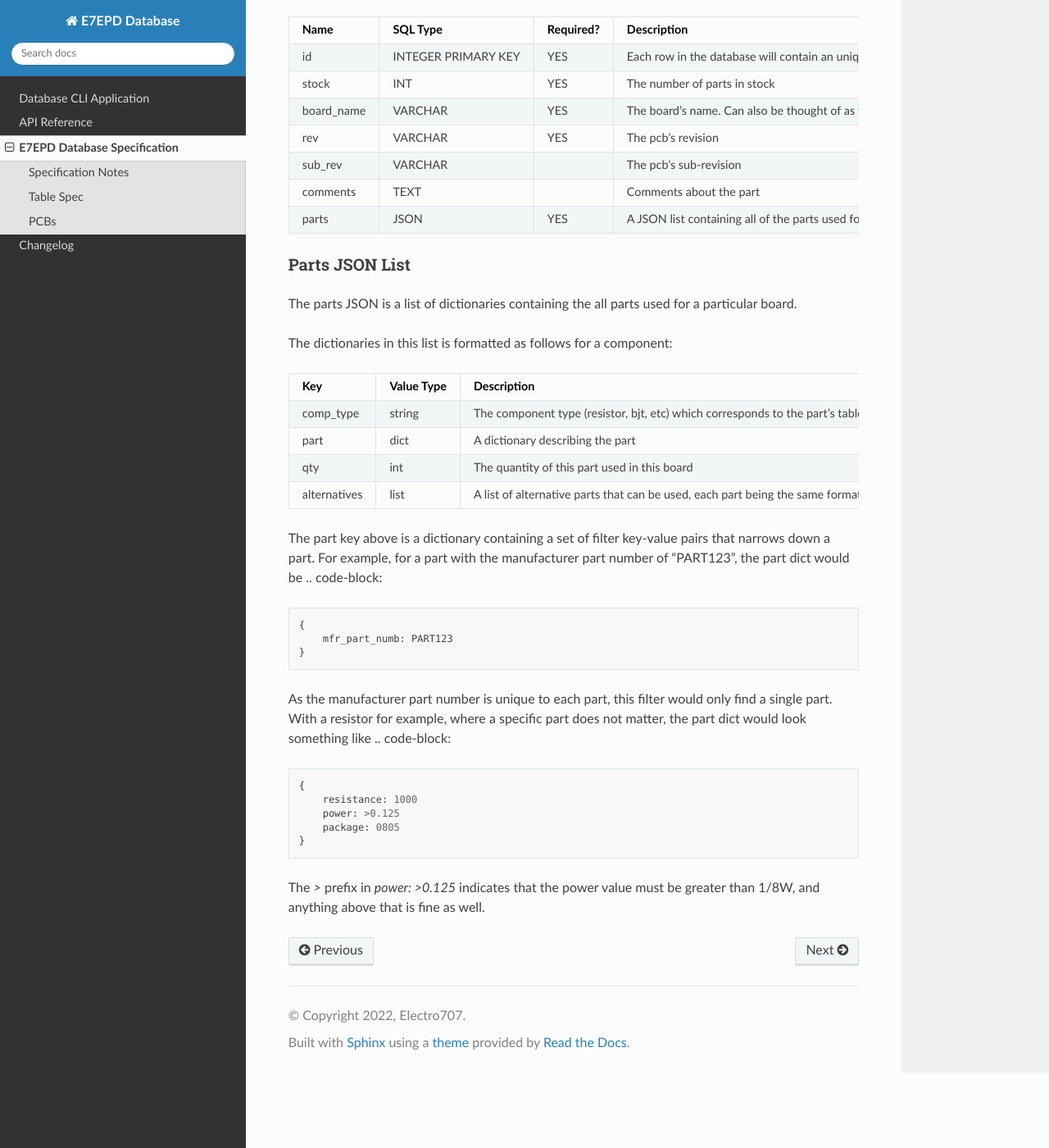
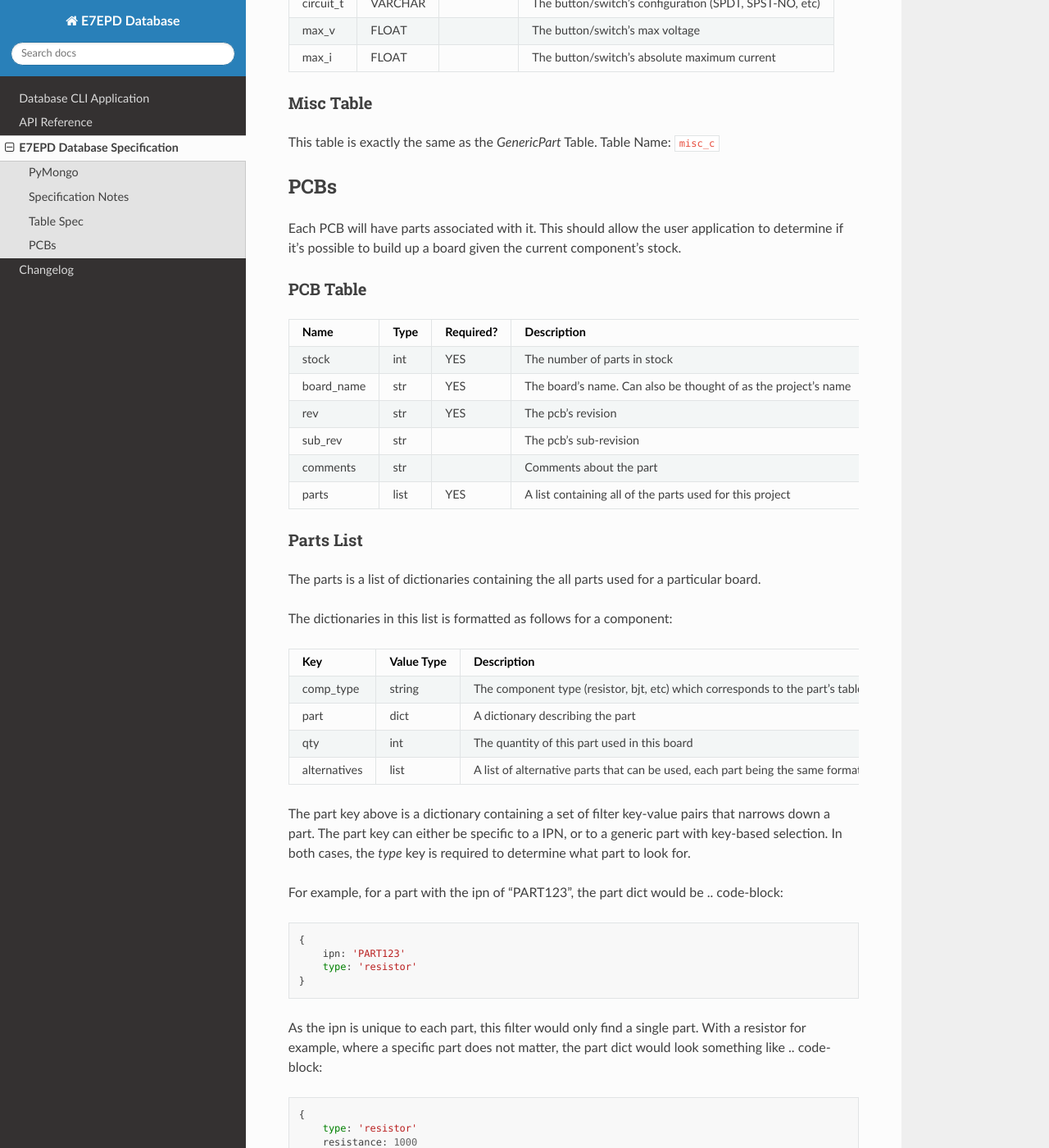
Before and after one commit to Electro707/ee-parts-database, a Sphinx documentation site: the page built from docs/database_spec.rst, in a window 1280 px wide and 1400 px high, scrolled down 4635 px. Shown: the whole window at 82% size. Built offline with Sphinx 7.4.7 and the Read the Docs theme 2.0.0, drawn with Linux system fonts in a browser that asks for light colours; some of the changed text lies outside the part shown.

Commit message:
Too many changes to comment on :) mosty continuing migrating to MongoDB

```diff
--- a/docs/database_spec.rst
+++ b/docs/database_spec.rst
@@ -1,42 +1,60 @@
 E7EPD Database Specification
 ================================================
-**Rev 0.5**
+**Rev 0.6-dev**
+
+
+PyMongo
+---------------------------------
+This specification applies to a PyMongo Database. While any JSON-like document storage mechanism will be functional
+with this spec, it is currently not supported.
+
+Database Name
+^^^^^^^^^^^^^^^^^^^^^^^^^^^^^^^^^^^^^^^^
+The `ee-parts-db` database will be used for this specification.
+
+Collections
+^^^^^^^^^^^^^^^^^^^^^^^^^^^^^^^^^^^^^^^^
+The following collections will be created in the `ee-parts-db` database:
+
+- parts
+- pcbs
+- users
+- e7epd_config
 
 Specification Notes
 ---------------------------------
 Components
 ^^^^^^^^^^^^^^^^^^^^^^^^^^^^^^^^^^^^^^^^
 
-All components, when specified, will be based of the `GenericPart` table spec that contains common columns.
-Note that the `GenericPart` table doesn't exist by itself but is used in this document as columns that every
-other table should have
+All components, when specified, will be based of the `_BasePartItems` spec that contains common keys.
+Note that the `_BasePartItems` spec doesn't exist by itself but is used in this document as keys that every
+other part should have
 
-Different Tables Per Components
-^^^^^^^^^^^^^^^^^^^^^^^^^^^^^^^^^^^^^^^^
-To allow for the parameterization of parts, and due to SQL's column nature where it's usually unchanged, each
-specific component type (like resistors, IC, etc) will have its own SQL table.
+All components will have an extra key: `type`. This allows to quickly determine what part type is per document,
+and what keys to be looking for.
+The `type` key's value will be described below per part type.
 
 Table Spec
 ---------------------------------
-GenericPart Table
+GenericPart Items
 ^^^^^^^^^^^^^^^^^^^^^^^^^^^^^^^^^^^^^^^^
 ============= ========================= =========== =======================================================
-Name          SQL Type                  Required?   Description
+Name          Variable Type             Required?   Description
 ============= ========================= =========== =======================================================
-id            INTEGER PRIMARY KEY       YES         Each row in the database will contain an unique SQL ID
-stock         INT                       YES         The number of parts in stock
-mfr_part_numb VARCHAR                   YES         The manufacturer part number, used to distinguish each part from another
-manufacturer  VARCHAR                               The manufacturer of the component
-package       VARCHAR                   YES         The part's physical package
-storage       VARCHAR                               The part's storage location
-comments      TEXT                                  Comments about the part
-datasheet     TEXT                                  The datasheet of the part
+ipn           str                       YES
+stock         int                       YES         The number of parts in stock
+mfr_part_numb str                       YES         The manufacturer part number, used to distinguish each part from another
+manufacturer  str                                   The manufacturer of the component
+package       str                       YES         The part's physical package
+storage       str                                   The part's storage location
+comments      str                                   Comments about the part
+datasheet     str                                   The datasheet of the part
 ============= ========================= =========== =======================================================
 
 Resistor Table
 ^^^^^^^^^^^^^^^^^^^^^^^^^^^^^^^^^^^^^^^^
-Append the *GenericPart* Table to this table.
-Table Name: ``resistance``
+Append the *GenericPart* items to this table.
+Type: ``resistance``
 
 ============= ========================= =========== =======================================================
 Name          SQL Type                  Required?   Description
@@ -210,23 +228,20 @@
 
 PCB Table
 ^^^^^^^^^^^^^^^^^^^^^^^^^^^^^^^^^^^^^^^^
-Table Name: ``pcb``
-
 ============= ========================= =========== =======================================================
-Name          SQL Type                  Required?   Description
+Name          Type                      Required?   Description
 ============= ========================= =========== =======================================================
-id            INTEGER PRIMARY KEY       YES         Each row in the database will contain an unique SQL ID
-stock         INT                       YES         The number of parts in stock
-board_name    VARCHAR                   YES         The board's name. Can also be thought of as the project's name
-rev           VARCHAR                   YES         The pcb's revision
-sub_rev       VARCHAR                               The pcb's sub-revision
-comments      TEXT                                  Comments about the part
-parts         JSON                      YES         A JSON list containing all of the parts used for this project
+stock         int                       YES         The number of parts in stock
+board_name    str                       YES         The board's name. Can also be thought of as the project's name
+rev           str                       YES         The pcb's revision
+sub_rev       str                                   The pcb's sub-revision
+comments      str                                   Comments about the part
+parts         list                      YES         A list containing all of the parts used for this project
 ============= ========================= =========== =======================================================
 
-Parts JSON List
+Parts List
 ^^^^^^^^^^^^^^^^^^^^^^^^^^^^^^^^^^^^^^^^
-The parts JSON is a list of dictionaries containing the all parts used for a particular board.
+The parts is a list of dictionaries containing the all parts used for a particular board.
 
 The dictionaries in this list is formatted as follows for a component:
 
@@ -240,18 +255,23 @@
 ============= ============= =======================================================
 
 The part key above is a dictionary containing a set of filter key-value pairs that narrows down a part.
-For example, for a part with the manufacturer part number of "PART123", the part dict would be
+The part key can either be specific to a IPN, or to a generic part with key-based selection. In both cases, the
+`type` key is required to determine what part to look for.
+
+For example, for a part with the ipn of "PART123", the part dict would be
 .. code-block::
 
     {
-        mfr_part_numb: PART123
+        ipn: 'PART123'
+        type: 'resistor'
     }
 
-As the manufacturer part number is unique to each part, this filter would only find a single part. With a resistor
+As the ipn is unique to each part, this filter would only find a single part. With a resistor
 for example, where a specific part does not matter, the part dict would look something like
 .. code-block::
 
     {
+        type: 'resistor'
         resistance: 1000
         power: >0.125
         package: 0805
--- a/setup.cfg
+++ b/setup.cfg
@@ -26,6 +26,11 @@
     alembic
     requests
 
+[options.extras_require]
+Docs =
+    Sphinx
+    sphinx-rtd-theme
+
 [options.entry_points]
 console_scripts =
     e7epd = e7epd.cli:main
```
Also changed, not shown: other parts of docs/database_spec.rst (+4 -4 lines), 3 other files.
